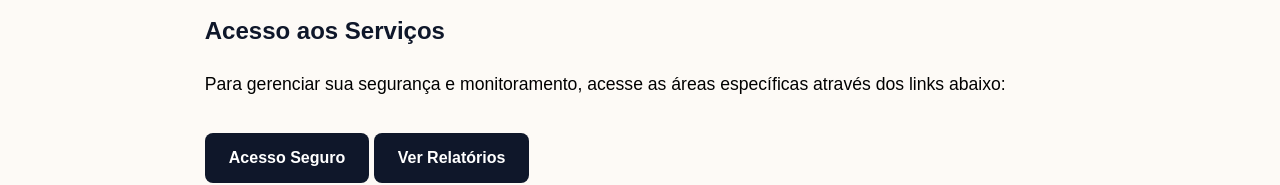
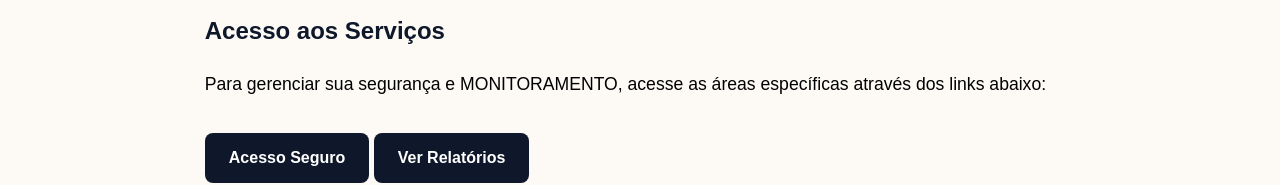
Before and after one commit to lorak04/site_lab05, a plain HTML site: page index.html in a window 1280 px wide. Shown: the part 522-707 px from the top of the page. Drawn offline with Linux system fonts and the light colour scheme.

Commit message:
Update index.html

```diff
--- a/index.html
+++ b/index.html
@@ -37,7 +37,7 @@ segura.</p>
             </section>
             <section class="cta">
                 <h2>Acesso aos Serviços</h2>
-                <p>Para gerenciar sua segurança e monitoramento, acesse as áreas específicas através dos
+                <p>Para gerenciar sua segurança e MONITORAMENTO, acesse as áreas específicas através dos
  links abaixo:</p>
                 <a href="login.html" class="cta-button">Acesso Seguro</a>
                 <a href="relatorios.html" class="cta-button">Ver Relatórios</a>
```
